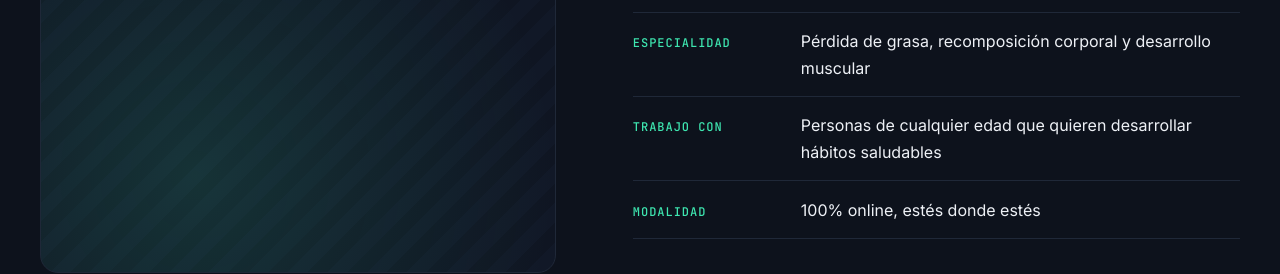
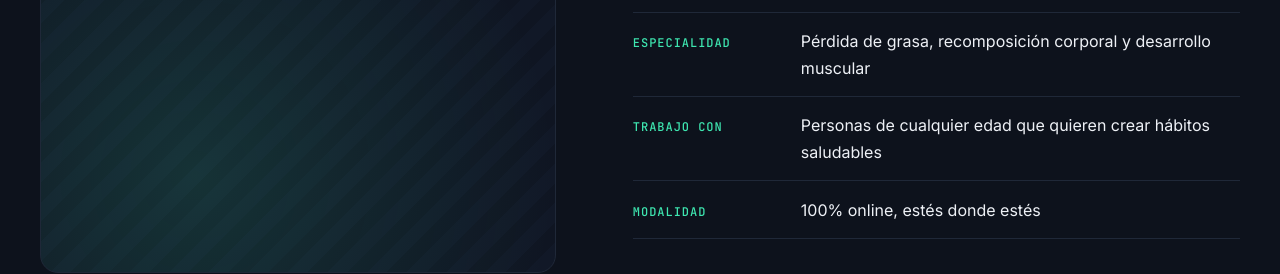
Before and after one commit to Aleuhiro7/davidorihuelaweb, a plain HTML site: page index.html in a window 1280 px wide. Shown: the part 3000-3274 px from the top of the page. Drawn offline with Linux system fonts and the light colour scheme.

Commit message:
Cambiar «desarrollar» por «crear» hábitos saludables
Co-Authored-By: Claude Opus 5.5 <noreply@anthropic.com>
Claude-Session: https://claude.ai/code/session_01B44Vbo7TC2Hw4TNxBs9qfe

```diff
--- a/index.html
+++ b/index.html
@@ -127,7 +127,7 @@
           <dl class="spec">
             <div><dt class="mono">Formación</dt><dd>Fitness Instructor y Personal Trainer</dd></div>
             <div><dt class="mono">Especialidad</dt><dd>Pérdida de grasa, recomposición corporal y desarrollo muscular</dd></div>
-            <div><dt class="mono">Trabajo con</dt><dd>Personas de cualquier edad que quieren desarrollar hábitos saludables</dd></div>
+            <div><dt class="mono">Trabajo con</dt><dd>Personas de cualquier edad que quieren crear hábitos saludables</dd></div>
             <div><dt class="mono">Modalidad</dt><dd>100% online, estés donde estés</dd></div>
           </dl>
         </div>
```
